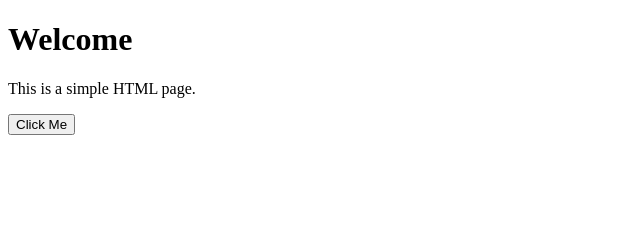
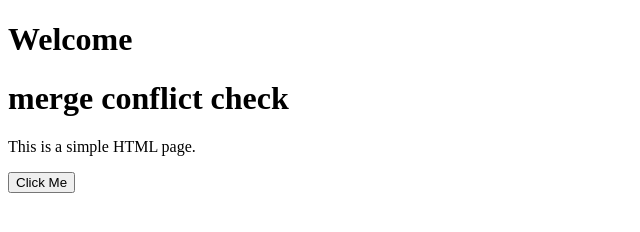
Before and after one commit to sauravnirala/meeting_08-04, a plain HTML site: page index.html in a window 1280 px wide. Shown: the whole page, without its empty margins (0-640 px from the left). Drawn offline with Linux system fonts and the light colour scheme.

Commit message:
update html file

```diff
--- a/index.html
+++ b/index.html
@@ -6,6 +6,7 @@
 <body>
 
     <h1>Welcome</h1>
+    <h1>merge conflict check</h1>
     <p>This is a simple HTML page.</p>
 
     <button onclick="alert('Hello!')">Click Me</button>
```
